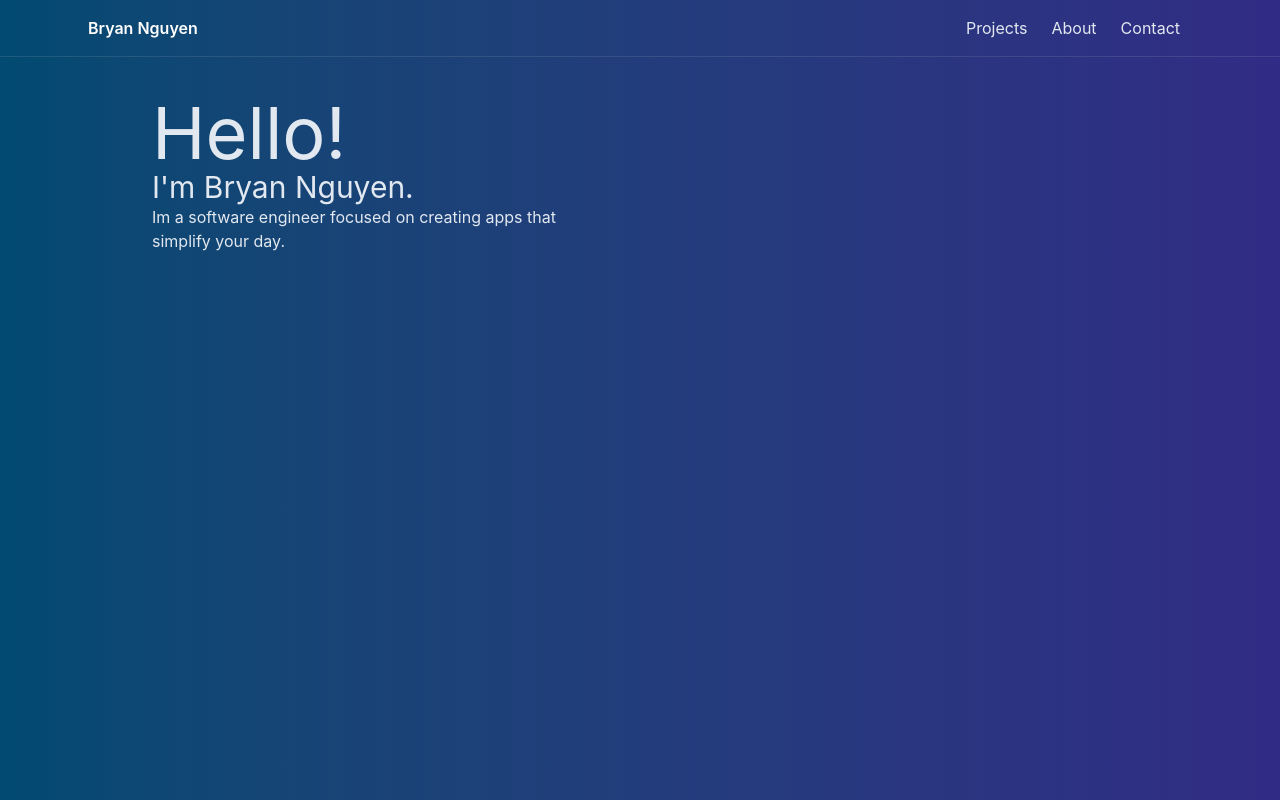
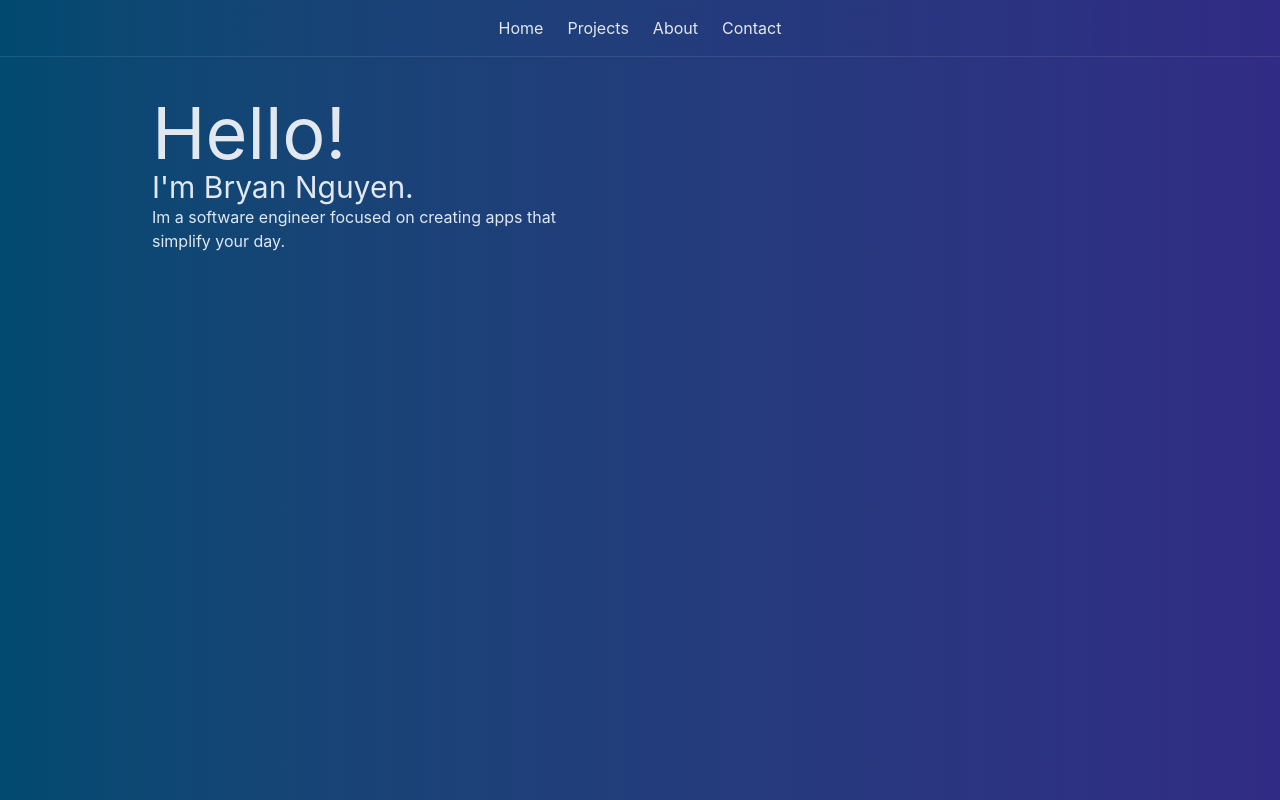
Before and after one commit to nguyenhbryan/portfolio, a React (Vite) app: page / in a window 1280 px wide. Shown: the top 800 px of the page. Built offline with nearby package versions, Linux system fonts and the light colour scheme.

Commit message:
Made nav into component

```diff
--- /dev/null
+++ b/src/components/nav.tsx
@@ -0,0 +1,31 @@
+import { NavLink } from "react-router-dom";
+
+export default function Navbar() {
+  return (
+    <header
+      className="
+  sticky top-0 z-50
+  bg-gradient-to-r from-sky-900/90 to-indigo-900/90
+  backdrop-blur-md
+  border-b border-white/10
+"
+    >
+      <nav className="max-w-6xl mx-auto px-6 py-4 justify-center flex">
+        <div>
+            <NavLink to ="/" className="px-3 hover:text-white">
+            Home
+            </NavLink>
+          <NavLink to="/projects" className="px-3 hover:text-white">
+            Projects
+          </NavLink>
+          <NavLink to="/about" className="px-3 hover:text-white">
+            About
+          </NavLink>
+          <NavLink to="/contact" className="px-3 hover:text-white">
+            Contact
+          </NavLink>
+        </div>
+      </nav>
+    </header>
+  );
+}
--- a/src/layouts/layout.tsx
+++ b/src/layouts/layout.tsx
@@ -1,27 +1,10 @@
-import { Outlet, NavLink } from "react-router-dom";
+import { Outlet } from "react-router-dom";
+import Navbar from "../components/nav";
 
 export default function RootLayout() {
   return (
     <div className="min-h-screen bg-linear-90 from-sky-900 to-indigo-900 text-slate-200">
-      <header className="border-b border-white/10  sticky top-0">
-        <nav className="max-w-6xl mx-auto px-6 py-4 justify-between flex">
-            <NavLink to="/" className="text-white font-semibold">
-              Bryan Nguyen
-            </NavLink>
-          <div>
-
-            <NavLink to="/projects" className="px-3 hover:text-white">
-              Projects
-            </NavLink>
-            <NavLink to="/about" className="px-3 hover:text-white">
-              About
-            </NavLink>
-            <NavLink to="/contact" className="px-3 hover:text-white">
-              Contact
-            </NavLink>
-          </div>
-        </nav>
-      </header>
+      <Navbar/>
 
       <main className="mx-auto max-w-5xl px-6 py-10">
         {/* This is where each page renders */}
```
